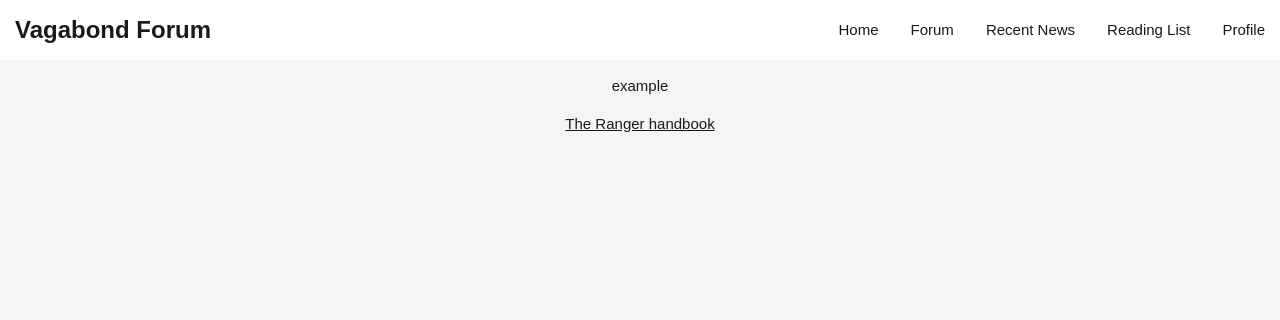
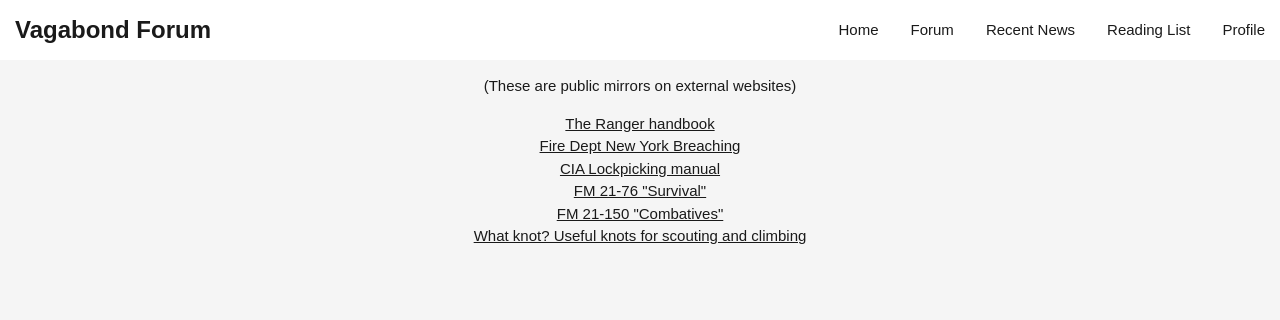
Before and after one commit to daylightInitiative/Vagabond-Forum, a Flask app: page /reading_list.html in a window 1280 px wide. Shown: the top 320 px of the page. Run offline with Flask 3, Linux system fonts and the light colour scheme; some libraries are stand-ins or nearby versions.

Commit message:
removed physical pdfs for size considerations and copyright issues

```diff
--- a/vagabond/templates/reading.html
+++ b/vagabond/templates/reading.html
@@ -1,6 +1,20 @@
 {% extends "base.html" %}
 
 {% block content %}
-    <p>example</p>
-    <a href="/static/pdf/TC 3-21.76 Ranger Handbook.pdf">The Ranger handbook</a>
+    <div style="display:block;">
+        <p>(These are public mirrors on external websites)</p>
+    <!-- Decided to not upload PDFs to the github for copyright and size reasons  -->
+        <a href="https://irp.fas.org/doddir/army/ranger.pdf">The Ranger handbook</a>
+        <br>
+        <a href="https://www.vententersearch.com/supplemental/fdny_fe.pdf">Fire Dept New York Breaching</a>
+        <br>
+        <a href="https://www.survivorlibrary.com/library/cia-lock-picking-field-operative-training-manual-1.pdf">CIA Lockpicking manual</a>
+        <br>
+        <a href="https://dn790002.ca.archive.org/0/items/Fm21-76SurvivalManual/FM21-76_SurvivalManual.pdf">FM 21-76 "Survival"</a>
+        <br>
+        <a href="https://survivalschool.us/wp-content/uploads/2018/02/FM-21-150-Combatives-1992.pdf">FM 21-150 "Combatives"</a>
+        <br>
+        <a href="https://www.survivorlibrary.com/library/what-knot-useful-knots-for-scouting-and-climbing-martin-stone.pdf">What knot? Useful knots for scouting and climbing</a>
+        <br>
+    </div>
 {% endblock %}
```
